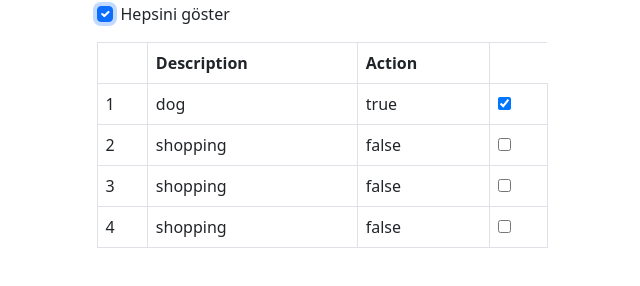
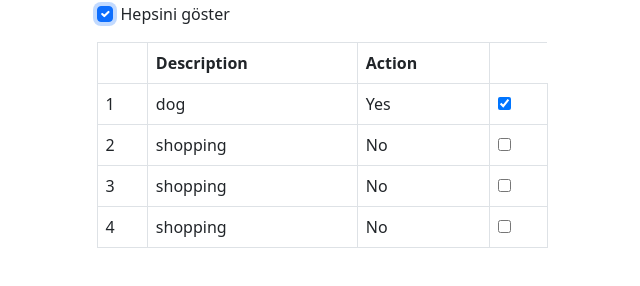
Before and after one commit to clkaley/todo-app, an Angular app: page / in a window 1280 px wide. Both pictures are taken after a click on the checkbox "Hepsini göster". Shown: the part 134-420 px from the top of the page, without its empty margins (318-958 px from the left). Built offline with nearby package versions, Linux system fonts and the light colour scheme.

Commit message:
add *ngIf [ngSwitch]

```diff
--- a/src/app/todo/todo.component.html
+++ b/src/app/todo/todo.component.html
@@ -22,7 +22,7 @@
             </div>
 
 
-            <table class="table table-bordered">
+            <table class="table table-bordered" *ngIf="getItems().length>0">
                 <thead>
                     <tr>
                         <th></th>
@@ -34,7 +34,14 @@
                     <tr *ngFor="let item of getItems(); let i=index">
                         <td>{{i+1}}</td>
                         <td>{{item.description}}</td>
-                        <td>{{item.action}}</td>
+                        <td>
+                            <!-- <div *ngIf="item.action">Yes</div>
+                            <div *ngIf="!item.action">No</div> -->
+                            <div [ngSwitch]="item.action">
+                                <div *ngSwitchCase="true">Yes</div>
+                                <div *ngSwitchCase="false">No</div>
+                            </div>
+                        </td>
                         <td >
                             <input
                             [(ngModel)]="item.action"
@@ -45,6 +52,9 @@
                 </tbody>
             </table>
 
+            <div class="alert alert-warning" *ngIf="getItems().length==0">
+                Listede Eleman yok
+            </div>
         </div>
     </div>
 </div>
```
